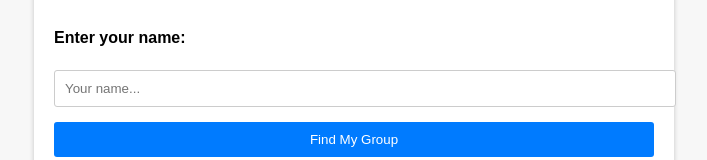
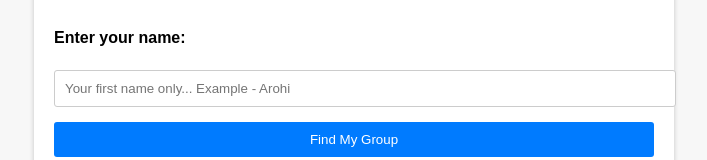
Before and after one commit to Avantika20/Arohi-Bday_HouseSorter, a plain HTML site: page index.html in a window 1280 px wide. Shown: the part 169-329 px from the top of the page, without its empty margins (286-993 px from the left). Drawn offline with Linux system fonts and the light colour scheme.

Commit message:
Add files via upload

```diff
--- a/index.html
+++ b/index.html
@@ -30,7 +30,7 @@
         <h1>Arohi's Birthday House Sorter</h1><br><br>
         <div>
             <label for="friendName">Enter your name:</label><br>
-            <input type="text" id="friendName" placeholder="Your name..."><br>
+            <input type="text" id="friendName" placeholder="Your first name only... Example - Arohi"><br>
             <input type="button" id="submitButton" value="Find My Group" onclick="findGroup()"><br>
         </div>
 <br>
```
